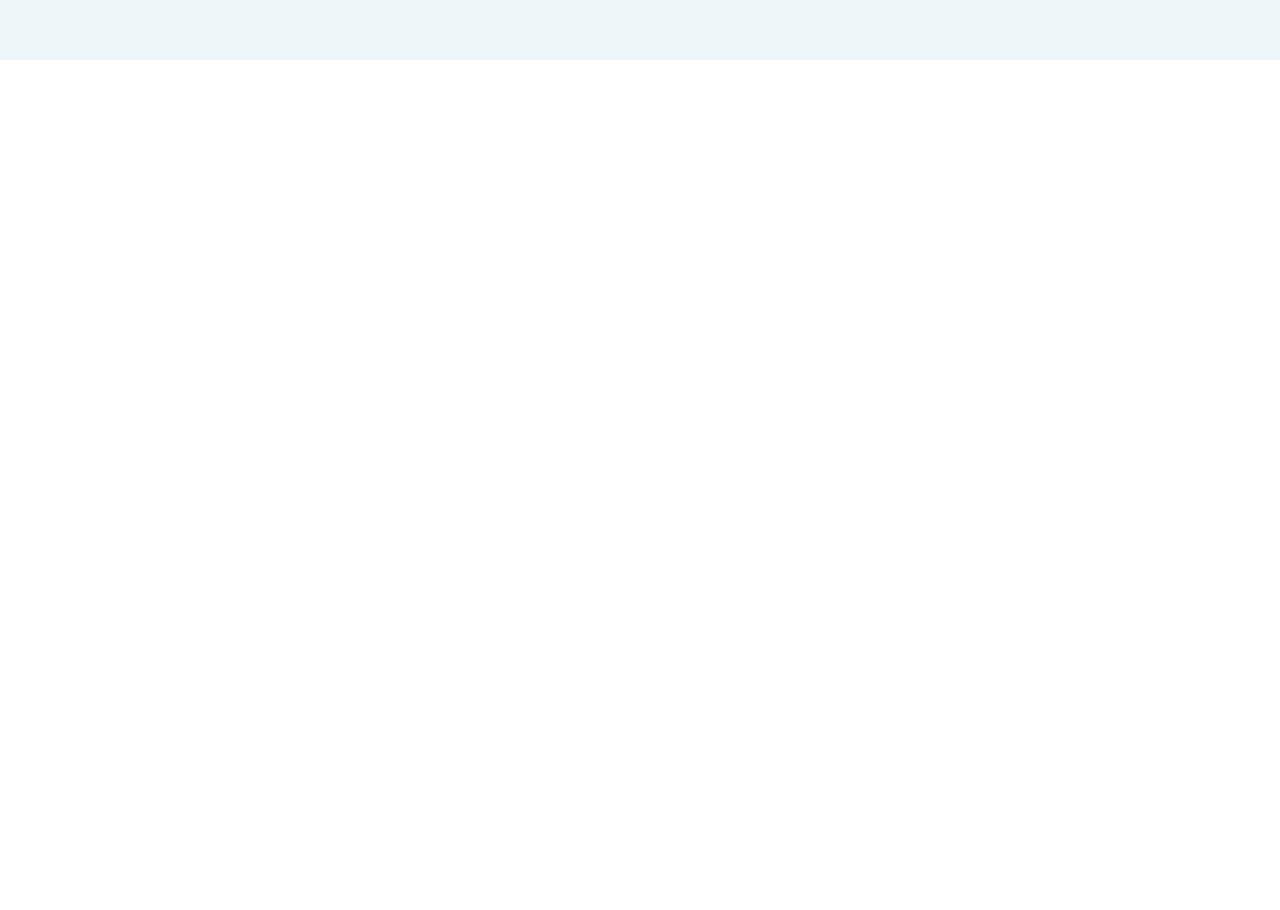
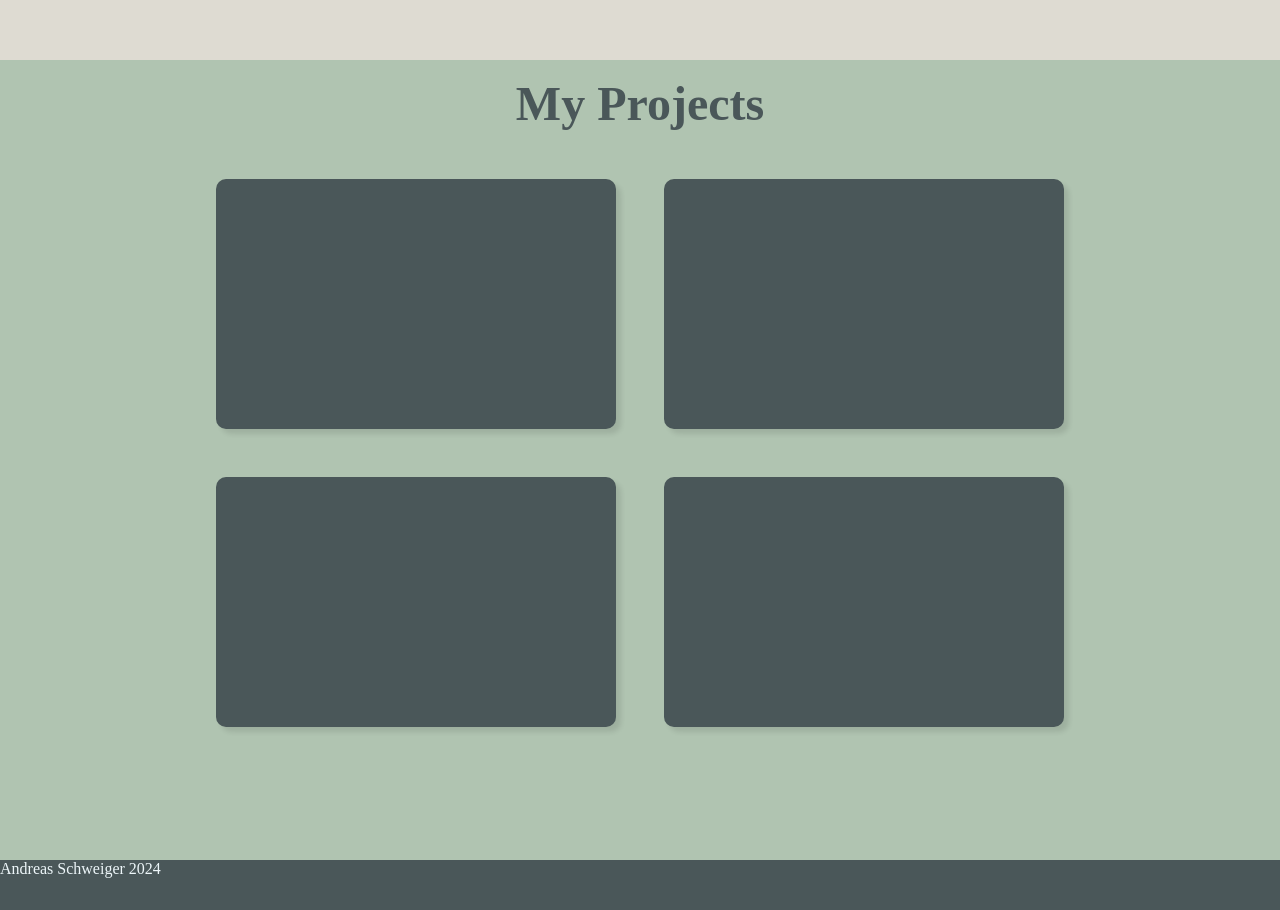
Before and after one commit to zTakasu/Portfolio, a plain HTML site: page index.html in a window 1280 px wide. Shown: the part 1590-2500 px from the top of the page. Before the commit the page ends 1650 px from the top, so only its background shows below. Drawn offline with Linux system fonts and the light colour scheme.

Commit message:
finished rough structure of main page

```diff
--- a/index.html
+++ b/index.html
@@ -50,7 +50,7 @@
             <a href="mailto:andreasschweiger1@t-online.de">Contact</a>
           </div>
           <div class="col-3">
-            <div id="img-container">
+            <div id="img-container" class="grow">
               <label for=""></label>
               <img
                 style="visibility: hidden"
@@ -91,5 +91,17 @@
         </div>
       </div>
     </section>
+
+    <section id="project-Section">
+      <h1>My Projects</h1>
+      <div id="projectsGrid">
+        <div class="grow"></div>
+        <div class="grow"></div>
+        <div class="grow"></div>
+        <div class="grow"></div>
+      </div>
+    </section>
+
+    <footer>Andreas Schweiger 2024</footer>
   </body>
 </html>
--- a/src/css/styles.css
+++ b/src/css/styles.css
@@ -16,6 +16,16 @@ body {
 
 section {
   height: 100vh;
+}
+
+h1 {
+  margin: 0;
+}
+
+footer {
+  height: 50px;
+  background-color: #4a5759;
+  color: #edf6f9;
 }
 
 /*
@@ -144,11 +154,14 @@ section {
 /* ===SKILLS-SECTION===*/
 
 #skills-section {
-  background-color: #edf6f9;
+  background-color: #dedbd2;
 }
 
 #skills-section > h1 {
-  margin-top: 0;
+  text-align: center;
+  padding: 1rem;
+  font-size: 3rem;
+  color: #4a5759;
 }
 
 .flex-container {
@@ -174,15 +187,43 @@ section {
   padding-left: 1rem;
   padding-right: 1rem;
   border-radius: 10px;
-  box-shadow: 5px 5px 5px rgba(0, 0, 0, 0.1);
 }
 
 .grow {
   transition: all 0.2s ease-in-out;
+  box-shadow: 5px 5px 5px rgba(0, 0, 0, 0.1);
 }
 
 .grow:hover {
   transform: scale(1.1);
+}
+
+/* ===Projects Section=== */
+
+#project-Section {
+  background-color: #b0c4b1;
+}
+
+#project-Section > h1 {
+  text-align: center;
+  padding-top: 1rem;
+  font-size: 3rem;
+  color: #4a5759;
+}
+
+#projectsGrid {
+  display: grid;
+  grid-template-columns: auto auto;
+  justify-content: center;
+  padding-top: 3rem;
+  gap: 3rem;
+}
+
+#projectsGrid > div {
+  background-color: #4a5759;
+  border-radius: 10px;
+  width: 400px;
+  height: 250px;
 }
 
 /*===GRID_SYSTEM===*/
```
